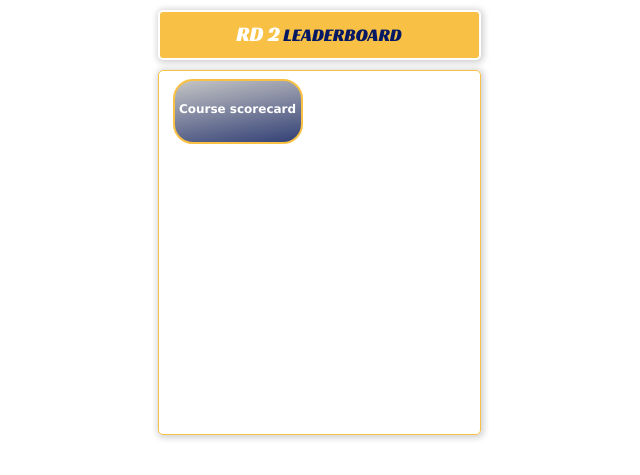
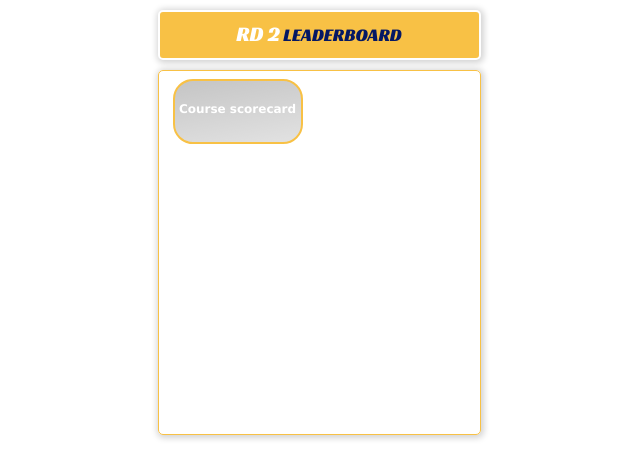
Before and after one commit to dmhburke/golfapp1devGIT, a Django app: page /login/round2/ in a window 1280 px wide. Shown: the part 110-585 px from the top of the page, without its empty margins (321-961 px from the left). Run offline with Django 3.2, Linux system fonts and the light colour scheme; data that the repository does not hold is empty; grey boxes are pictures that could not be loaded.

Commit message:
full fix

```diff
--- a/catalog/static/css/styles.css
+++ b/catalog/static/css/styles.css
@@ -689,8 +689,8 @@ a:link {
 #rd1ScorecardLink {
   background-image:
     linear-gradient(170deg,
-    rgba(5, 24, 100, 0.2),
-    rgba(5, 24, 100, 0.4)),
+      rgba(255, 255, 255, 0.4),
+      rgba(255, 255, 255, 0.7)),
     url(https://golfadvisor.brightspotcdn.com/dims4/default/de6b22e/2147483647/strip/true/crop/604x390+0+32/resize/930x600!/quality/90/?url=https%3A%2F%2Fgolfadvisor.brightspotcdn.com%2F36%2F6c%2F381b3339e6a7b4787433bd51d2c7%2F61623.jpg);
   background-position: 50% 50%;
   background-size: cover;
@@ -700,7 +700,7 @@ a:link {
   background-image:
     linear-gradient(170deg,
     rgba(255, 255, 255, 0.4),
-    rgba(5, 24, 100, 0.7)),
+    rgba(255, 255, 255, 0.7)),
     url(https://media.golfdigest.com/photos/5856c2cf2991c6d81317ebd3/master/w_768/2017-93-Crooked-Stick-GC-hole-11.jpg);
   background-position: 50% 50%;
   background-size: cover;
@@ -709,8 +709,8 @@ a:link {
 #rd3ScorecardLink {
   background-image:
     linear-gradient(170deg,
-    rgba(5, 24, 100, 0.2),
-    rgba(5, 24, 100, 0.4)),
+      rgba(255, 255, 255, 0.4),
+      rgba(255, 255, 255, 0.7)),
     url(https://www.rejournals.com/rejournals/media/RE-archives/Prairie-View-Golf-Club-0293.jpg?maxsidesize=300);
   background-position: 50% 50%;
   background-size: cover;
```
